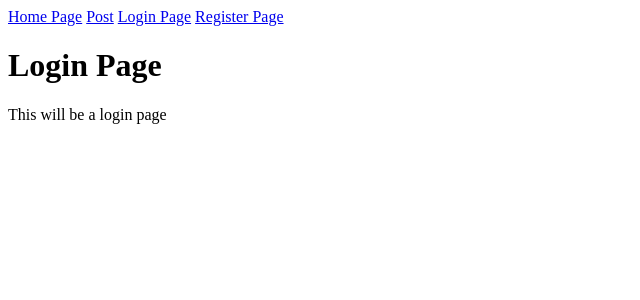
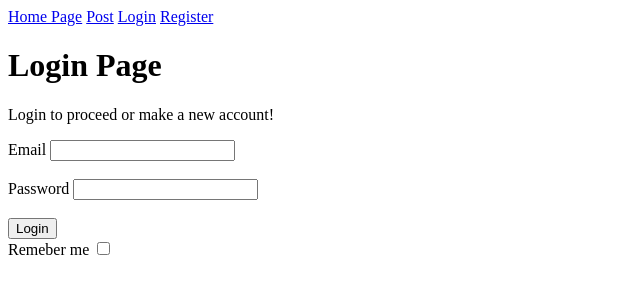
Before and after one commit to hsjhita1/QAWork, a Flask app: page /login in a window 1280 px wide. Shown: the top 300 px of the page, without its empty margins (0-640 px from the left). Run offline with Flask 2, Linux system fonts and the light colour scheme.

Commit message:
Implemented a log in system

```diff
--- a/Flask/application/__init__.py
+++ b/Flask/application/__init__.py
@@ -2,13 +2,17 @@ from flask import Flask
 from os import getenv
 from flask_sqlalchemy import SQLAlchemy
 from flask_bcrypt import Bcrypt
+from flask_login import LoginManager
 
 app = Flask(__name__)
-app.config['SQLALCHEMY_DATABASE_URI']=getenv('FLASK_DB_URI')
+app.config['SQLALCHEMY_DATABASE_URI']=getenv('DB_URI')
 app.config['SECRET_KEY'] = getenv('FLASK_SECRET_KEY')
 
 bcrypt = Bcrypt(app)
 
 db = SQLAlchemy(app)
 
+login_manager = LoginManager(app)
+login_manager.login_view = 'login'
+
 from application import routes
--- a/Flask/application/forms.py
+++ b/Flask/application/forms.py
@@ -1,5 +1,5 @@
 from flask_wtf import FlaskForm
-from wtforms import StringField, SubmitField, PasswordField
+from wtforms import StringField, SubmitField, PasswordField, BooleanField
 from wtforms.validators import DataRequired, Length, Email, EqualTo, ValidationError
 from application.models import Users
 
@@ -58,3 +58,20 @@ class RegistrationForm(FlaskForm):
         user = Users.query.filter_by(email=email.data).first()
         if user:
             raise ValidationError('Email already in use')
+
+class LoginForm(FlaskForm):
+    email = StringField('Email',
+        validators = [
+            DataRequired(),
+            Email()
+        ]
+    )
+
+    password = PasswordField('Password',
+        validators = [
+            DataRequired()
+        ]
+    )
+
+    remember = BooleanField('Remeber me')
+    submit = SubmitField('Login')
--- a/Flask/application/routes.py
+++ b/Flask/application/routes.py
@@ -1,7 +1,8 @@
-from flask import render_template, redirect, url_for
+from flask import render_template, redirect, url_for, request
 from application import app, db, bcrypt
 from application.models import Posts, Users
-from application.forms import PostForm, RegistrationForm
+from application.forms import PostForm, RegistrationForm, LoginForm
+from flask_login import login_user, current_user, logout_user, login_required
 
 @app.route('/')
 @app.route('/home')
@@ -9,9 +10,21 @@ def home():
     postData = Posts.query.all()
     return render_template('home.html', title='Home Page', posts=postData)
 
-@app.route('/login')
+@app.route('/login', methods=['GET', 'POST'])
 def login():
-    return render_template('login.html', title='Login Page')
+    if current_user.is_authenticated:
+        return redirect(url_for('home'))
+    form = LoginForm()
+    if form.validate_on_submit():
+        user = Users.query.filter_by(email = form.email.data).first()
+        if user and bcrypt.check_password_hash(user.password, form.password.data):
+            login_user(user, remember=form.remember.data)
+            next_page = request.args.get('next')
+            if next_page:
+                return redirect(next_page)
+            else:
+                return redirect(url_for('home'))
+    return render_template('login.html', title='Login Page', form = form)
 
 @app.route('/register', methods=['GET', 'POST'])
 def register():
@@ -30,6 +43,7 @@ def register():
     return render_template('register.html', title='Register Page', form = form)
 
 @app.route('/post', methods=['GET', 'POST'])
+@login_required
 def post():
     form = PostForm()
     if form.validate_on_submit():
@@ -46,3 +60,9 @@ def post():
     else:
         print(form.errors)
     return render_template('post.html', title='Post', form = form)
+
+@app.route('/logout')
+@login_required
+def logout():
+    logout_user()
+    return redirect(url_for('login'))
--- a/Flask/application/templates/home.html
+++ b/Flask/application/templates/home.html
@@ -11,6 +11,7 @@
 			<p> -- {{ post.content }}</p>
 		</div>
 		{% endfor %}
+		<a href="{{ url_for('post') }}">Click here to add a post!!</a>
 	{% else %}
 		<p>There are no posts.</p>
 		<a href="{{ url_for('post') }}">Click here to add a post!!</a>
--- a/Flask/application/templates/layout.html
+++ b/Flask/application/templates/layout.html
@@ -3,10 +3,17 @@
 		<title>
 			{{ title }}
 		</title>
-		<a href="{{ url_for('home') }}">Home Page</a>
-		<a href="{{ url_for('post') }}">Post</a>
-		<a href="{{ url_for('login') }}">Login Page</a>
-		<a href="{{ url_for('register') }}">Register Page</a>
+		{% if current_user.is_authenticated %}
+			<a href="{{ url_for('home') }}">Home Page</a>
+			<a href="{{ url_for('post') }}">Post</a>
+			<a href="{{ url_for('logout') }}">Logout</a>
+			<p> Welcome {{ current_user.email }}</p>
+		{% else %}
+			<a href="{{ url_for('home') }}">Home Page</a>
+			<a href="{{ url_for('post') }}">Post</a>
+			<a href="{{ url_for('login') }}">Login</a>
+			<a href="{{ url_for('register') }}">Register</a>
+		{% endif %}
 	</head>
 	<body>
 		{% block body_content  %}{% endblock  %}
--- a/Flask/application/templates/login.html
+++ b/Flask/application/templates/login.html
@@ -1,7 +1,41 @@
-{% extends "layout.html" %}
+{% extends 'layout.html' %}
 {% block body_content %}
-	<h1>{{ title }}</h1>
-
-	<p1>This will be a login page</p1>
-
+    <h1>Login Page</h1>
+    <p>Login to proceed or make a new account!</p>
+    <div class='form'>
+        <form method='POST' action=''>
+            {{ form.hidden_tag() }}
+            <div class='form_group'>
+                {{ form.email.label }}
+                {{ form.email }}
+                {% if form.email.errors %}
+                    <div class='error'>
+                        {% for error in form.email.errors %}
+                            <span>{{ error }}</span>
+                        {% endfor %}
+                    </div>
+                {% endif %}
+            </div>
+            <br>
+			<div class='form_group'>
+                {{ form.password.label }}
+                {{ form.password }}
+                {% if form.password.errors %}
+                    <div class='error'>
+                        {% for error in form.password.errors %}
+                            <span>{{ error }}</span>
+                        {% endfor %}
+                    </div>
+                {% endif %}
+            </div>
+			<br>
+            <div class='form_group'>
+                {{ form.submit }}
+			</div>
+			<div class='form_group'>
+				{{ form.remember.label }}
+				{{ form.remember }}
+			</div>
+        </form>
+    </div>
 {% endblock %}
--- a/Flask/requirements.txt
+++ b/Flask/requirements.txt
@@ -7,3 +7,4 @@ Flask-WTF==0.14.3
 WTForms==2.3.1
 bcrypt==3.1.7
 email-validator==1.1.0
+Flask-Login==0.5.0
```
Also changed, not shown: Flask/application/models.py (+7 -2 lines).
